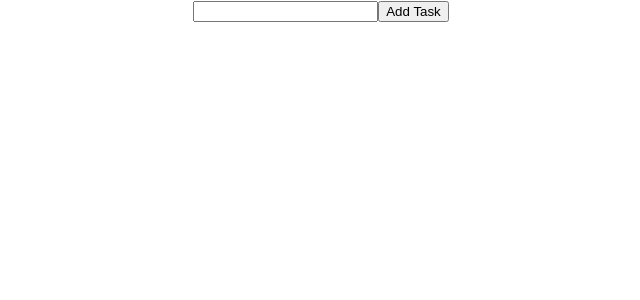
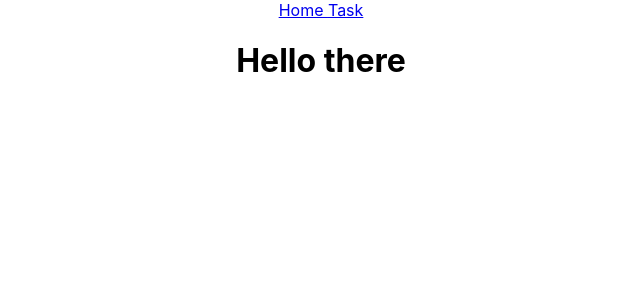
Before and after one commit to Hyper-TH/to-do, a React (Create React App) app: page / in a window 1280 px wide. Shown: the top 300 px of the page, without its empty margins (319-959 px from the left). Built offline with nearby package versions, Linux system fonts and the light colour scheme.

Commit message:
Modified App for Home and TaskPage

```diff
--- a/src/App.js
+++ b/src/App.js
@@ -1,57 +1,43 @@
 import './App.css';
-import { useState } from 'react';
-import { Task } from './components/Task';
+import {
+	createBrowserRouter,
+	createRoutesFromElements,
+	Route,
+	Link,
+	Outlet,
+	RouterProvider
+} from 'react-router-dom';
+import { Home } from './pages/Home';
+import { TaskPage } from './pages/TaskPage';
 
 function App() {
-	const [todoList, setTodoList] = useState([]);
-	const [newTask, setNewTask] = useState();
 
-	const handleChange = (event) => {
-		setNewTask(event.target.value);
-	};
-
-	const addTask = () => {
-		const task = {
-			id: todoList.length === 0 ? 1 : todoList[todoList.length - 1].id + 1,
-			taskName: newTask,
-			completed: false
-		};
-
-		setTodoList([...todoList, task])
-	};
-
-
-	const deleteTask = (id) => {
-		setTodoList(todoList.filter((task) => task.id !== id));
-	};
-
-	const updateTask = (id) => {
-			setTodoList(todoList.map((task) => { return task.id === id ? {...task, completed: true} : task;
-		}));
-	};
-
+	const router = createBrowserRouter(
+		createRoutesFromElements(
+			// Route of the routing system
+			<Route path="/" element={<Root />}>
+				<Route index element={<Home />}/>
+				<Route path="/task" element={<TaskPage />} />
+			</Route>
+		)
+	);
 	return (
 		<div className="App">
-			<div className="addtask">
-				<input type='text' onChange={handleChange} />
-				<button onClick={addTask}>Add Task</button>
-			</div>
-
-			<div className="list">
-				{todoList.map((task) => {
-					return (
-						<Task
-							taskName={task.taskName}
-							id={task.id}
-							completed={task.completed}
-							deleteTask={deleteTask}
-							updateTask={updateTask}
-						/>
-					);
-				})}
-			</div>
+			<RouterProvider router={router} />
 		</div>
 	);
 }
 
+const Root = () => {
+	return <>
+		<div>
+			<Link to="/"> Home </Link >
+			<Link to="/task"> Task </Link >
+		</div>
+
+		<div>
+			<Outlet />
+		</div>
+	</>
+}
 export default App;
```
